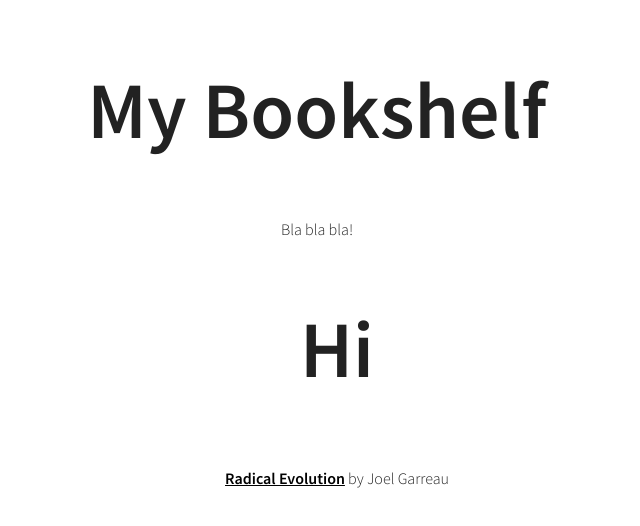
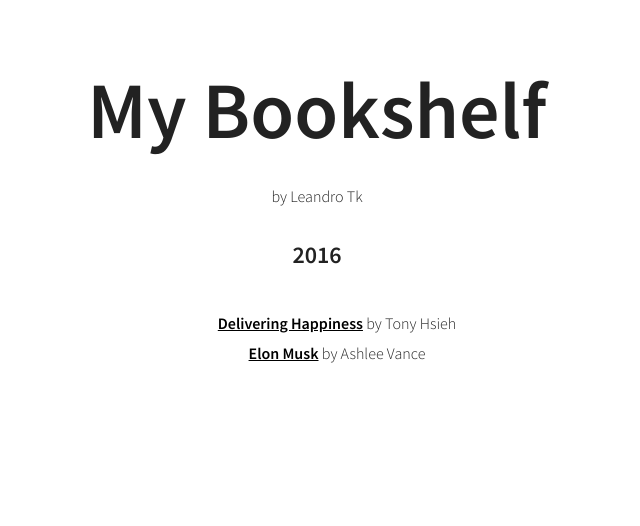
Before and after one commit to tk-notes/my-bookshelf, a plain HTML site: page index.html in a window 1280 px wide. Shown: the whole page, without its empty margins (323-963 px from the left). Drawn offline with nearby package versions, Linux system fonts and the light colour scheme.

Commit message:
Implemented js to manage books details

```diff
--- a/css/style.css
+++ b/css/style.css
@@ -1,6 +1,7 @@
 @import url(http://fonts.googleapis.com/css?family=Source+Sans+Pro:300,600,300italic,600italic);
 
-body, html {
+body,
+html {
   font-family: "Source Sans Pro", Helvetica, sans-serif;
   font-size: 16px;
   text-align: center;
@@ -8,7 +9,12 @@
   margin-bottom: 50px;
 }
 
-h1, h2, h3, h4, h5, h6 {
+h1,
+h2,
+h3,
+h4,
+h5,
+h6 {
   font-family: "Source Sans Pro", Helvetica, sans-serif;
   font-weight: 600;
   line-height: 1.4;
@@ -16,6 +22,7 @@
 
 h1 {
   font-size: 5rem;
+  margin-bottom: 20px;
 }
 
 h2 {
@@ -40,7 +47,11 @@
   font-size: 1rem;
 }
 
-a, a:active, a:hover, a:link, a:visited {
+a,
+a:active,
+a:hover,
+a:link,
+a:visited {
   color: black;
 }
 
@@ -49,3 +60,15 @@
   margin-left: -40px;
   padding-top: 10px;
 }
+
+span.book-read {
+  margin-right: 5px;
+}
+
+span.medium-post {
+  margin-left: 5px;
+}
+
+.fa-medium {
+  color: #0BE370;
+}
--- a/index.html
+++ b/index.html
@@ -4,18 +4,27 @@
     <meta charset="utf-8">
     <title>MyBookshelf</title>
     <link rel="stylesheet" type="text/css" href="css/style.css">
+    <link rel="stylesheet" href="https://maxcdn.bootstrapcdn.com/font-awesome/4.5.0/css/font-awesome.min.css">
     <script src="https://ajax.googleapis.com/ajax/libs/angularjs/1.5.0/angular.min.js"></script>
   </head>
 
   <body ng-app='myBookshelf'>
     <h1>My Bookshelf</h1>
-    <p>Bla bla bla!</p>
+    <p>by Leandro Tk</p>
 
+    <h4>2016</h4>
     <dir ng-controller='BooksController'>
-      <h1>{{ hi }}</h1>
       <ul>
-        <li>
-          <b><a href="http://www.amazon.com/Radical-Evolution-Promise-Enhancing-Bodies/dp/0767915038/">Radical Evolution</a></b> by Joel Garreau
+        <li ng-repeat="book in books">
+          <span class='book-read' ng-if='book.read'>
+            <i class="fa fa-check"></i>
+          </span>
+          <b><a href="{{book.url}}">{{book.title}}</a></b> by {{book.author}}
+          <span class="medium-post" ng-if='book.hasMediumPost'>
+            <i class='fa fa-medium'>
+              <a href="{{book.mediumPostUrl}}"></a>
+            </i>
+          </span>
         </li>
       </ul>
     </dir>
--- a/js/books_controller.js
+++ b/js/books_controller.js
@@ -1,5 +1,25 @@
 var app = angular.module('myBookshelf', []);
 
 app.controller('BooksController', ['$scope', function($scope) {
-	$scope.hi = 'Hi';
+
+	$scope.books = [
+		{
+			'title': 'Delivering Happiness',
+			'author': 'Tony Hsieh',
+			'url': 'http://www.amazon.com/Delivering-Happiness-Profits-Passion-Purpose/dp/160941280X',
+			'hasMediumPost': false,
+			'mediumPostUrl': '',
+			'read': false
+		},
+
+		{
+			'title': 'Elon Musk',
+			'author': 'Ashlee Vance',
+			'url': 'http://www.amazon.com/Elon-Musk-SpaceX-Fantastic-Future/dp/0062301233',
+			'hasMediumPost': false,
+			'mediumPostUrl': '',
+			'read': false
+		}
+	];
+
 }]);
```
